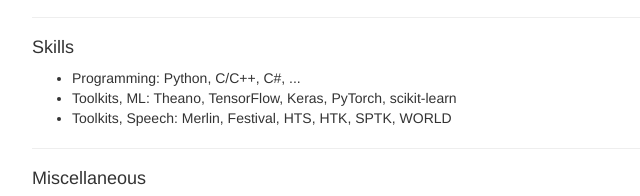
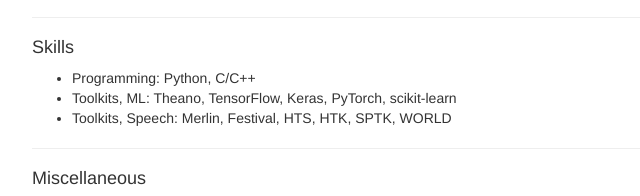
Before and after one commit to shamidreza/shamidreza.github.io, a plain HTML site: page index.html in a window 1280 px wide. Shown: the part 1623-1819 px from the top of the page, 38-678 px from the left. Drawn offline with nearby package versions, Linux system fonts and the light colour scheme.

Commit message:
add talk

```diff
--- a/index.html
+++ b/index.html
@@ -186,7 +186,7 @@
 
 	<UL>
         <LI>
-        Programming: Python, C/C++, C#, ...
+        Programming: Python, C/C++
         </LI>
         <LI>
         Toolkits, ML: Theano, TensorFlow, Keras, PyTorch, scikit-learn
```
